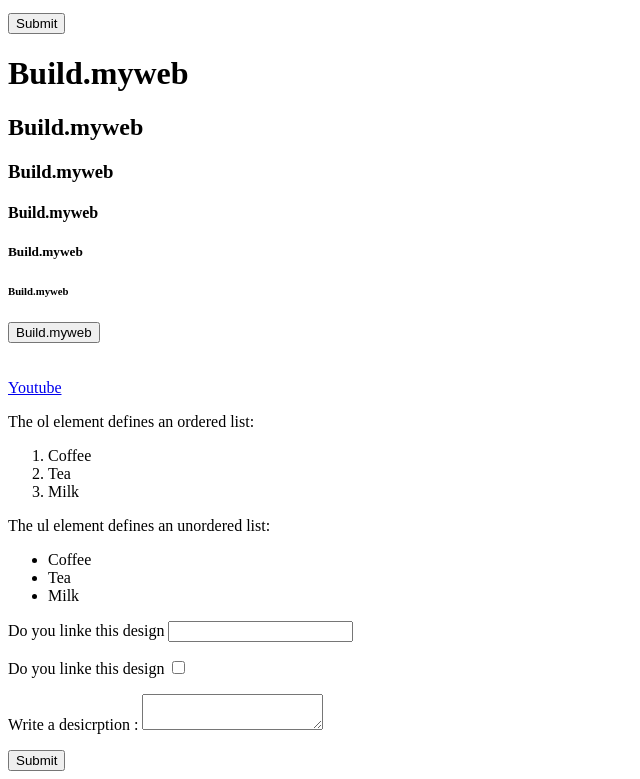
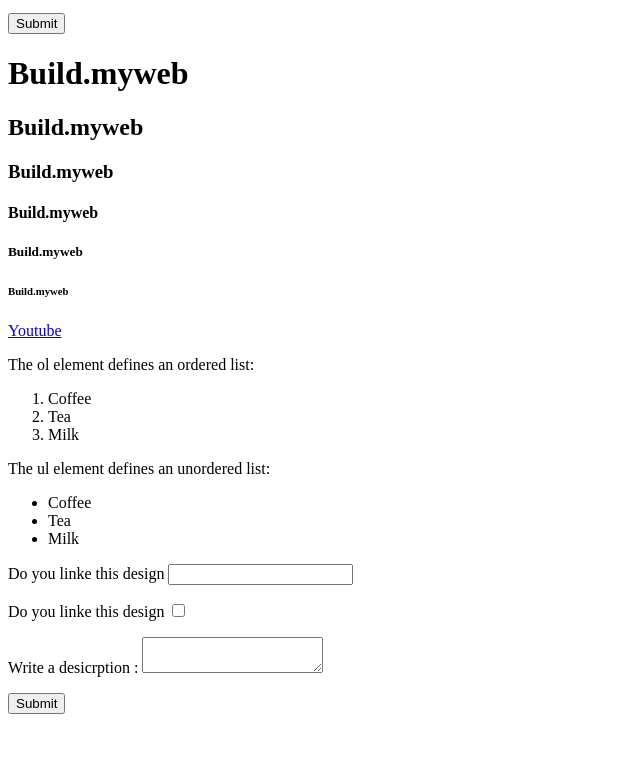
Before and after one commit to YoungGuy2003/Web-Task-1-9, a plain HTML site: page index.html in a window 1280 px wide. Shown: the part 1124-1903 px from the top of the page, without its empty margins (0-640 px from the left). After the commit the page ends 1846 px from the top, so only its background shows below. Drawn offline with Linux system fonts and the light colour scheme.

Commit message:
Update index.html

```diff
--- a/index.html
+++ b/index.html
@@ -34,10 +34,6 @@
      <h6>Build.myweb</h6>
 
 
-     <button >Build.myweb</button>
-    </br>
-    </br>
-    </br>
 
     <a href="https://www.youtube.com/">Youtube</a>
 
```
